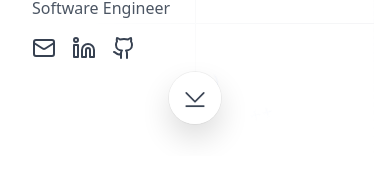
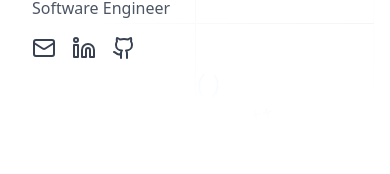
Before and after one commit to DEVS-7606/dev-portfolio, a React (Vite) app: page /#projects in a window 390 px wide. Shown: the part 304-478 px from the top of the page. Built offline with nearby package versions, Linux system fonts and the light colour scheme.

Commit message:
fix: scroll indicator removed in mobile
Signed-off-by: Dev Shah <devs95471@gmail.com>

```diff
--- a/src/components/atoms/ScrollIndicator.tsx
+++ b/src/components/atoms/ScrollIndicator.tsx
@@ -13,7 +13,7 @@ export default function ScrollIndicator({
     <a
       href={href}
       aria-label={ariaLabel}
-      className="group absolute bottom-8 md:bottom-60 left-1/2 z-10 -translate-x-1/2 rounded-full bg-white/90 p-3 shadow-[0_14px_30px_rgba(0,0,0,0.14)] ring-1 ring-black/5 backdrop-blur transition hover:-translate-y-0.5 hover:shadow-[0_18px_40px_rgba(0,0,0,0.18)] focus-visible:outline-none focus-visible:ring-2 focus-visible:ring-blue-500/60"
+      className="group absolute bottom-8 md:bottom-60 left-1/2 z-10 -translate-x-1/2 rounded-full bg-white/90 p-3 shadow-[0_14px_30px_rgba(0,0,0,0.14)] ring-1 ring-black/5 backdrop-blur transition hover:-translate-y-0.5 hover:shadow-[0_18px_40px_rgba(0,0,0,0.18)] focus-visible:outline-none focus-visible:ring-2 focus-visible:ring-blue-500/60 hidden md:block"
     >
       <CaretLineDownIcon
         size={28}
```
